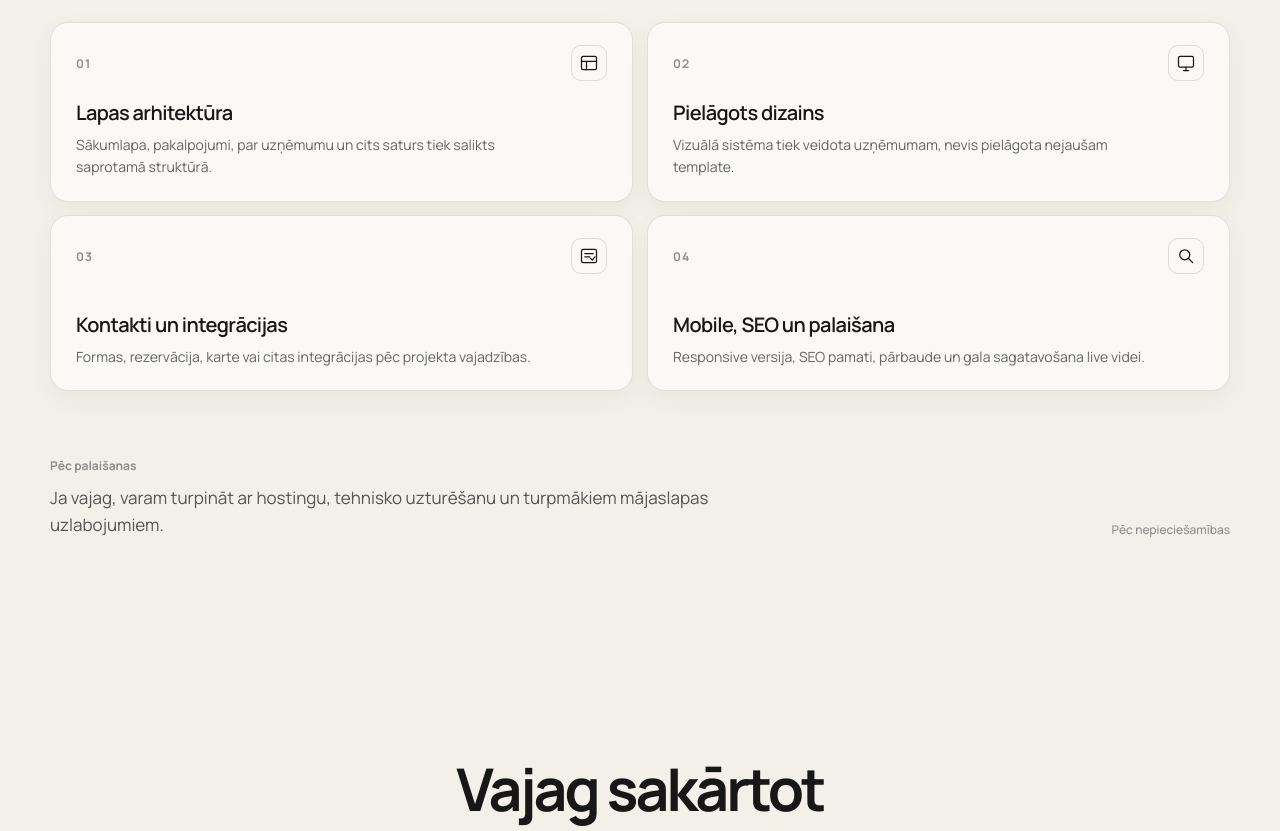
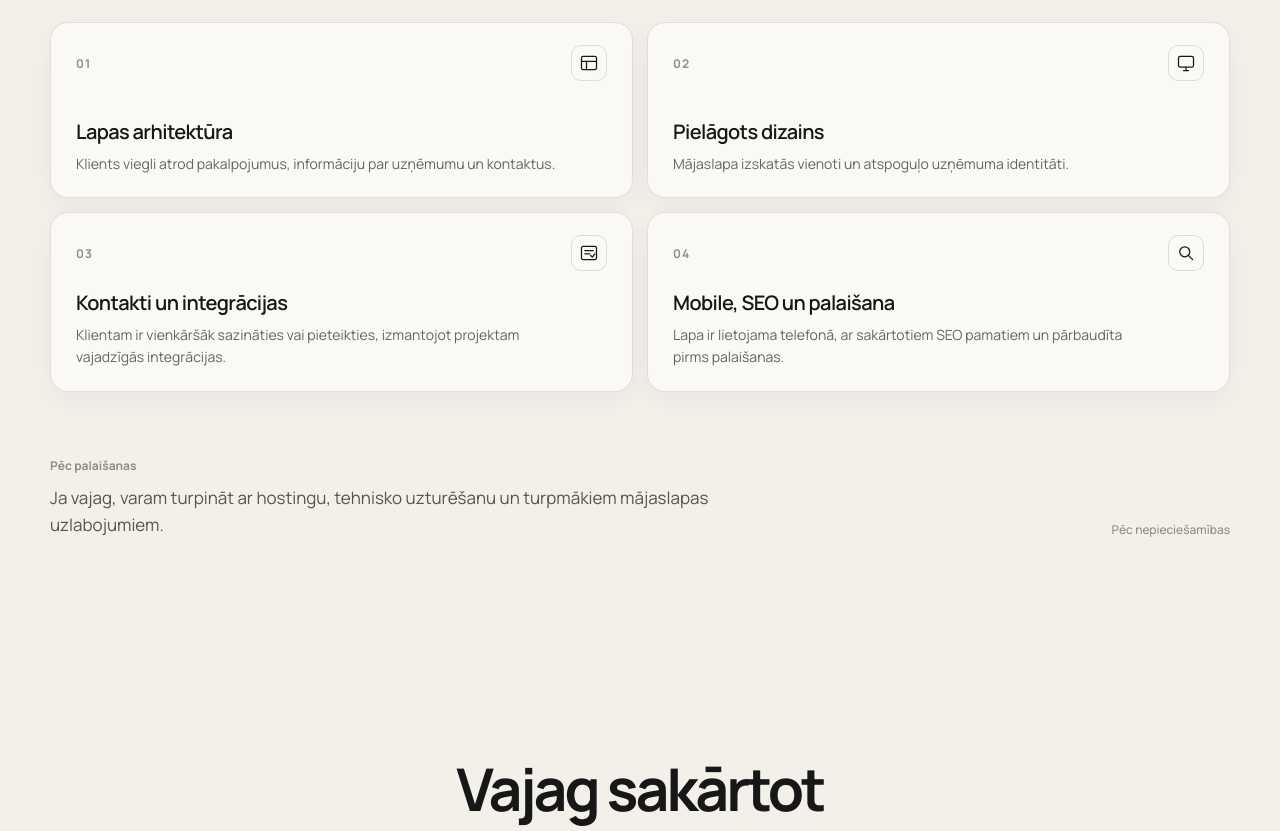
Before and after one commit to davisl24/WEBSITEAGENCY, a Next.js app: page /pakalpojumi/uznemuma-majaslapa in a window 1280 px wide. Shown: the part 3700-4531 px from the top of the page. Built offline with nearby package versions, Linux system fonts and the light colour scheme.

Commit message:
copy: clarify client benefits in service delivery section

```diff
--- a/app/pakalpojumi/uznemuma-majaslapa/page.tsx
+++ b/app/pakalpojumi/uznemuma-majaslapa/page.tsx
@@ -234,10 +234,10 @@ export default function CompanyWebsitePage() {
         title="No struktūras līdz live"
         description="Uzņēmuma lapai vajag ne tikai vairāk sadaļu, bet vienotu sistēmu, kas strādā desktopā un telefonā."
         items={[
-          { title: "Lapas arhitektūra", text: "Sākumlapa, pakalpojumi, par uzņēmumu un cits saturs tiek salikts saprotamā struktūrā." },
-          { title: "Pielāgots dizains", text: "Vizuālā sistēma tiek veidota uzņēmumam, nevis pielāgota nejaušam template." },
-          { title: "Kontakti un integrācijas", text: "Formas, rezervācija, karte vai citas integrācijas pēc projekta vajadzības." },
-          { title: "Mobile, SEO un palaišana", text: "Responsive versija, SEO pamati, pārbaude un gala sagatavošana live videi." }
+          { title: "Lapas arhitektūra", text: "Klients viegli atrod pakalpojumus, informāciju par uzņēmumu un kontaktus." },
+          { title: "Pielāgots dizains", text: "Mājaslapa izskatās vienoti un atspoguļo uzņēmuma identitāti." },
+          { title: "Kontakti un integrācijas", text: "Klientam ir vienkāršāk sazināties vai pieteikties, izmantojot projektam vajadzīgās integrācijas." },
+          { title: "Mobile, SEO un palaišana", text: "Lapa ir lietojama telefonā, ar sakārtotiem SEO pamatiem un pārbaudīta pirms palaišanas." }
         ]}
       />
 
```
